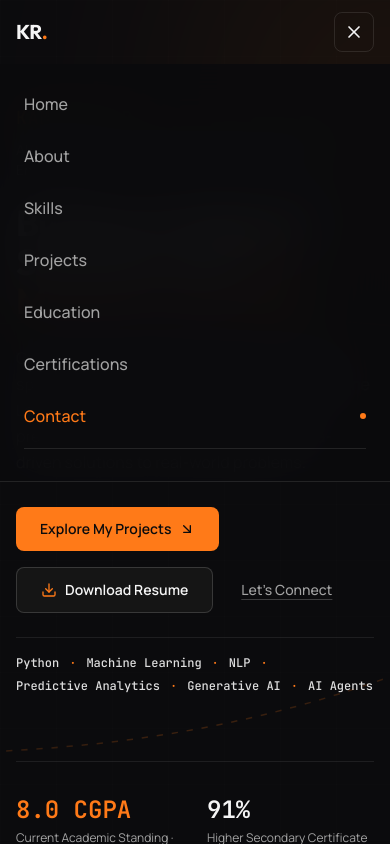
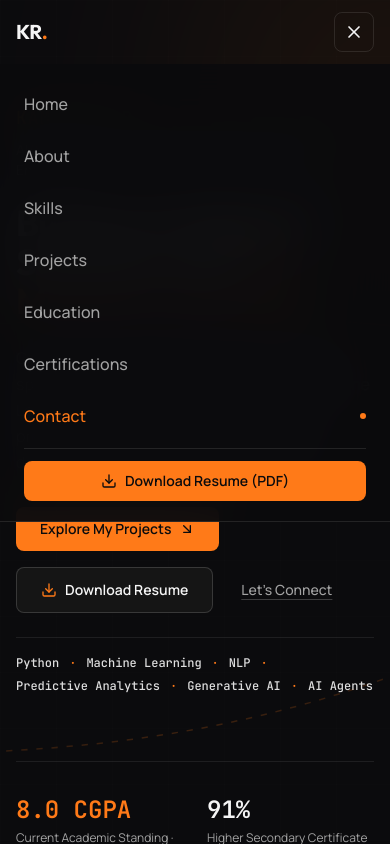
Before and after one commit to itzzkamalesh/Portfolio, a React (Vite) app in the folder Portfolio/: page / in a window 390 px wide. Both pictures are taken after a click on the button 354 px from the left and 32 px from the top of the page. Shown: the top 844 px of the page. Built offline with nearby package versions, Linux system fonts and the light colour scheme.

Commit message:
Update Navbar to enhance resume download button

```diff
--- a/Portfolio/src/components/Navbar.tsx
+++ b/Portfolio/src/components/Navbar.tsx
@@ -144,10 +144,11 @@ export const Navbar: React.FC<NavbarProps> = ({ activeSection }) => {
               <a
   href="/resume.pdf"
   download="Kamalesh_Resume.pdf"
-  className="hidden sm:inline-flex items-center gap-2 px-4 py-2 text-xs font-semibold text-[#0B0B0D] bg-[#FF7A18] hover:bg-[#FF8F3D] rounded-lg transition-colors duration-150 whitespace-nowrap shrink-0 cursor-pointer focus-visible:outline-2 focus-visible:outline-offset-2 focus-visible:outline-[#FF7A18]"
+  onClick={() => setMobileMenuOpen(false)}
+  className="w-full inline-flex items-center justify-center gap-2 px-4 py-2.5 text-sm font-semibold text-[#0B0B0D] bg-[#FF7A18] hover:bg-[#FF8F3D] rounded-lg transition-colors"
 >
-  <Download className="w-3.5 h-3.5" aria-hidden="true" />
-  <span>Download Resume</span>
+  <Download className="w-4 h-4" aria-hidden="true" />
+  <span>Download Resume (PDF)</span>
 </a>
             </div>
           </nav>
```
